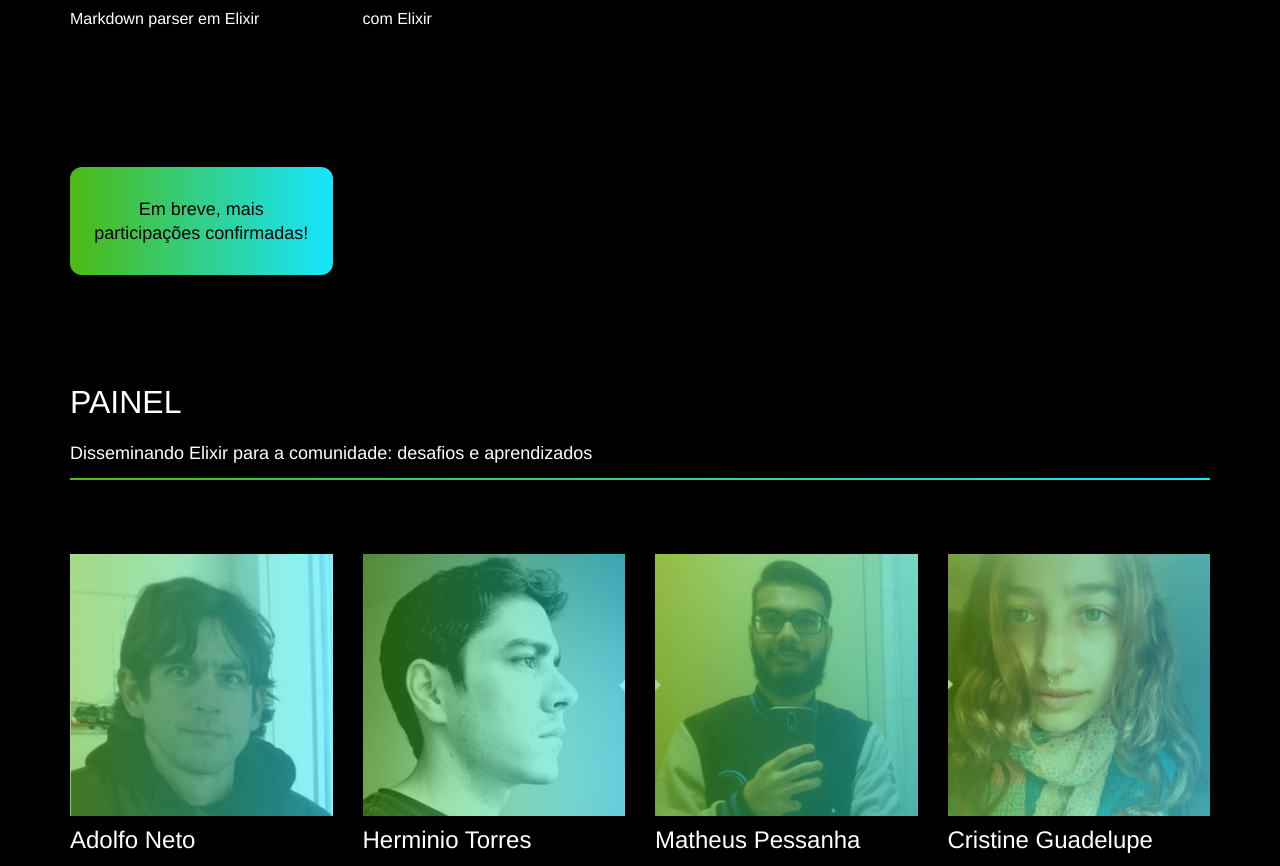
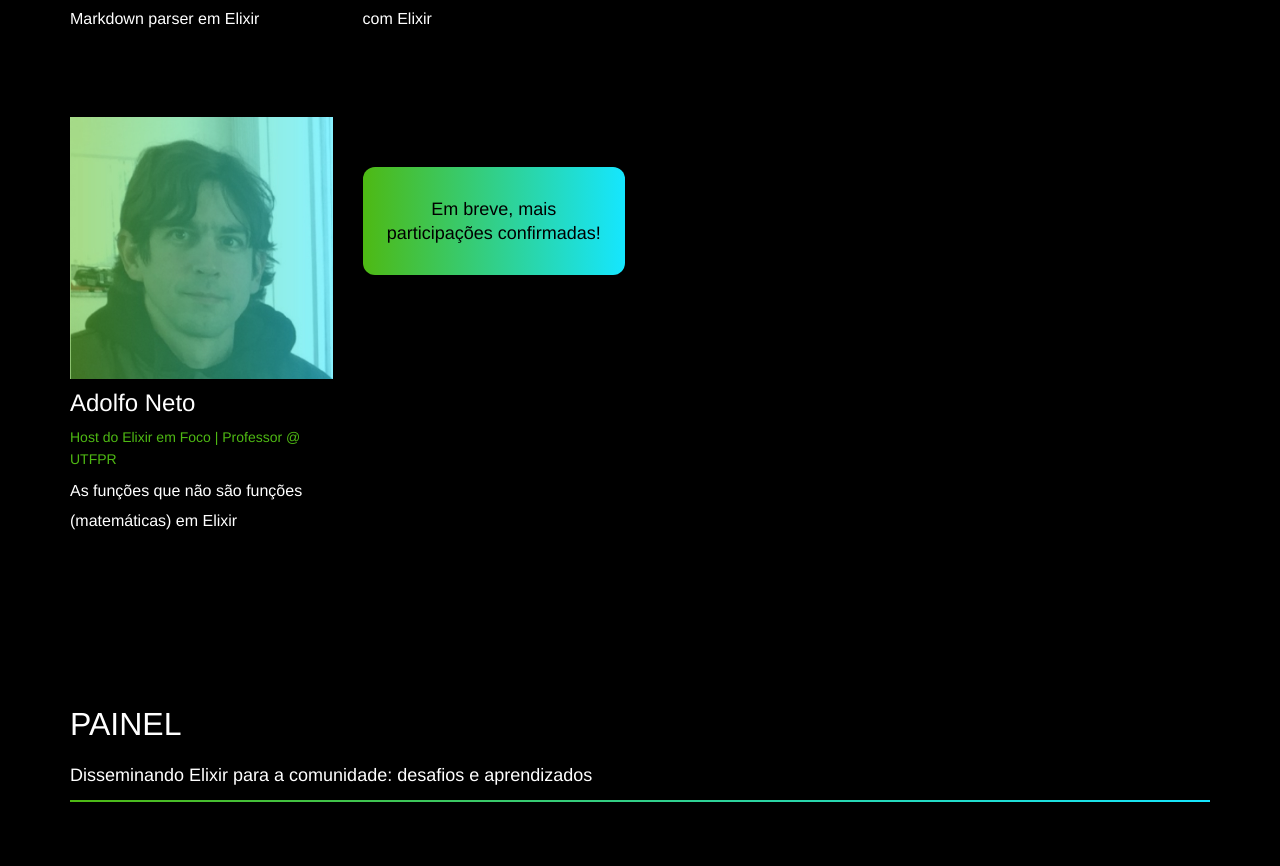
Before and after one commit to felipecotto/codebeam2021, a Next.js app: page / in a window 1280 px wide. Shown: the part 3847-4713 px from the top of the page. Built offline with nearby package versions, Linux system fonts and the light colour scheme; a web font is replaced by a local one.

Commit message:
Add New Talk

```diff
--- a/src/components/Talks/index.js
+++ b/src/components/Talks/index.js
@@ -10,7 +10,8 @@ export default function Talks() {
         { id: 5, name: "Guilherme Castro", job: "Senior Developer @ Trybe", image: "/GuilhermeCastro.jpg", talk: "Por que e como construímos nosso Markdown parser em Elixir", more: "" },
         { id: 6, name: "Daniel Pilon", job: "Software Engineer @ SumUp", image: "/DanielPilon.jpg", talk: "Diagnosticando bugs em produção com Elixir", more: "" },
         { id: 7, name: "Pedro Castilho", job: "CTO @ Comadre", image: "/PedroCastilho.jpg", talk: "Evolving applications with OTP", more: "" },
-        { id: 8, name: "Morôni Sauner", job: "Backend Developer @ Stone", image: "/MoroniSauner.jpg", talk: "Testando sua aplicação com ExUnit", more: "" }
+        { id: 8, name: "Morôni Sauner", job: "Backend Developer @ Stone", image: "/MoroniSauner.jpg", talk: "Testando sua aplicação com ExUnit", more: "" },
+        { id: 9, name: "Adolfo Neto", job: "Host do Elixir em Foco | Professor @ UTFPR", image: "/adolfo.jpg", talk: "As funções que não são funções (matemáticas) em Elixir", more: "" }
     ];
 
     return (
```
